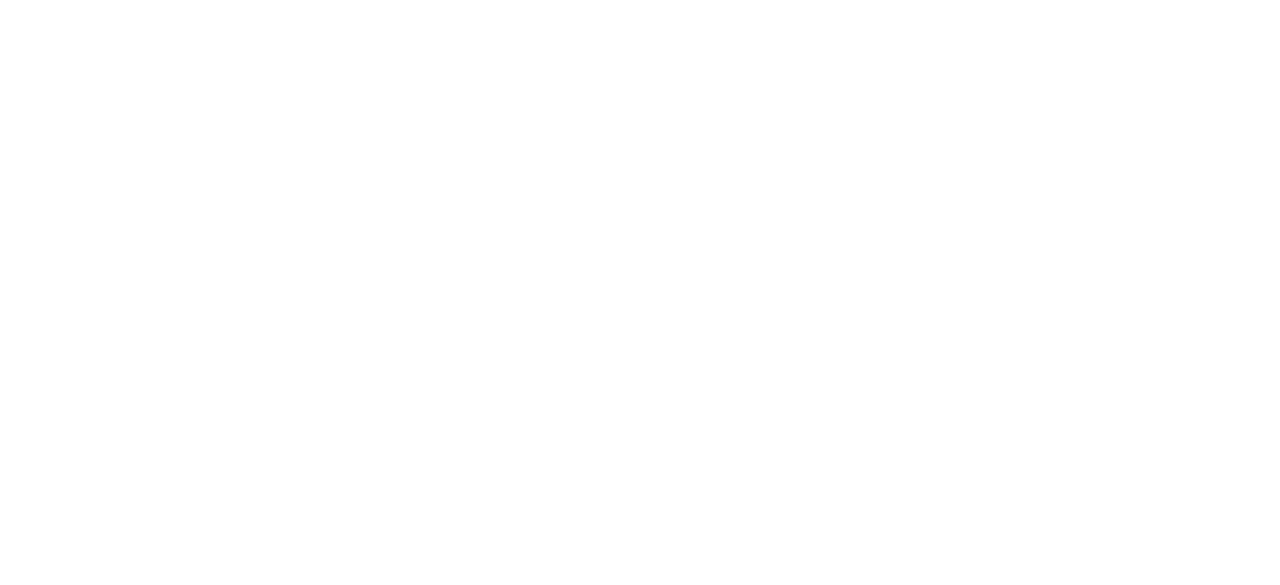
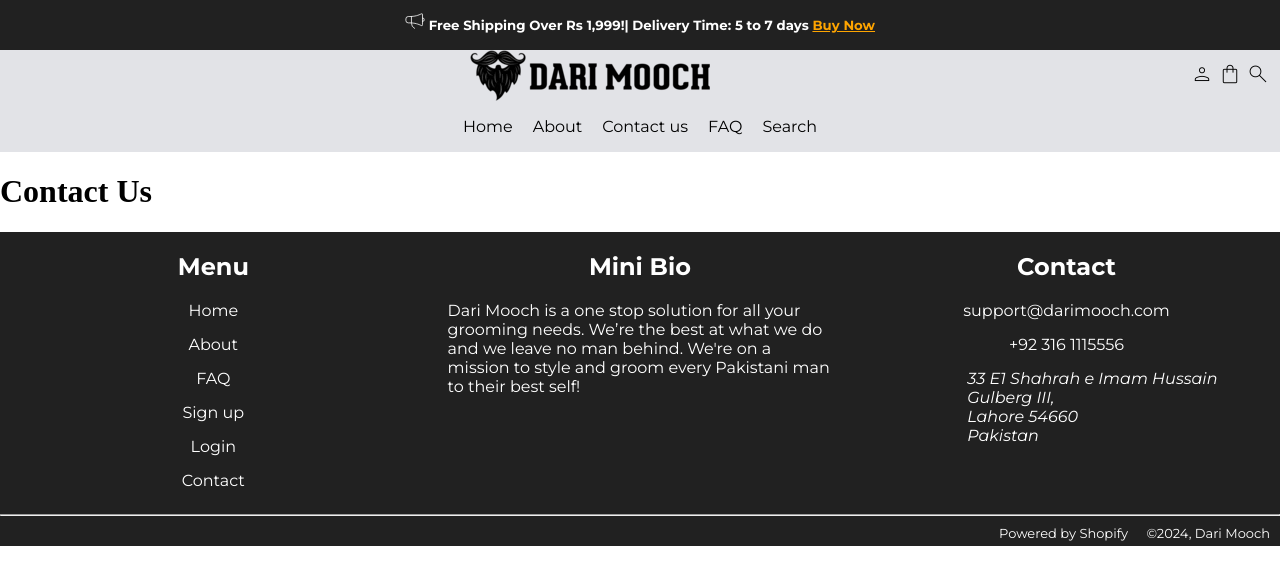
Before and after one commit to MahrZain/python, a Django app: page /contact/ in a window 1280 px wide. Before the commit the part shown is empty. Shown: the top 585 px of the page. Run offline with Django 5.2, Linux system fonts and the light colour scheme.

Commit message:
added header footer on all pages

```diff
--- a/static/css/style.css
+++ b/static/css/style.css
@@ -79,3 +79,124 @@ body {
   margin: 5px;
   padding: 5px;
 }
+@import url("https://fonts.googleapis.com/css2?family=Montserrat&display=swap");
+* {
+  margin-left: 0;
+  margin-right: 0;
+  padding-left: 0;
+  padding-right: 0;
+}
+
+.primary-footer {
+  margin-top: 10px;
+  background-color: #212121;
+  height: auto;
+  width: 100%;
+  color: white;
+  font-family: "Montserrat", sans-serif;
+  font-optical-sizing: auto;
+  font-weight: 400;
+  display: flex;
+  font-style: normal;
+}
+.footer-nav1 {
+  background-color: #212121;
+  width: 33.33%;
+}
+.footer-nav1 h2 {
+  text-align: center;
+  text-decoration: none;
+  color: white;
+}
+.footer-nav1 ul li {
+  list-style-type: none;
+  text-align: center;
+  text-decoration: none;
+  color: white;
+  margin: 15px;
+}
+.footer-nav1 ul li a {
+  list-style-type: none;
+  list-style: none;
+  text-decoration: none;
+  color: white;
+}
+
+.footer-nav2 {
+  background-color: #212121;
+  width: 33.33%;
+}
+.footer-nav2 h2 {
+  text-align: center;
+  text-decoration: none;
+  color: white;
+}
+.footer-nav2 p {
+  padding-left: 65px;
+  margin-left: 91px;
+  margin: 10px;
+  padding-inline: 11px;
+  font-family: "Montserrat", sans-serif;
+  font-optical-sizing: auto;
+  font-weight: 400;
+  display: flex;
+  font-style: normal;
+}
+
+.footer-nav2 ul li {
+  list-style-type: none;
+  text-align: center;
+  text-decoration: none;
+  color: white;
+}
+.footer-nav2 ul li a {
+  list-style-type: none;
+  list-style: none;
+  text-decoration: none;
+  color: white;
+}
+
+.footer-nav3 {
+  background-color: #212121;
+  width: 33.33%;
+}
+.footer-nav3 h2 {
+  text-align: center;
+  text-decoration: none;
+  color: white;
+}
+.footer-nav3 a {
+  margin: 15px;
+  display: block;
+  list-style-type: none;
+  text-align: center;
+  text-decoration: none;
+  color: white;
+}
+.footer-nav3 address {
+  padding-left: 114px;
+}
+.hr {
+  height: 40px;
+  width: 100%;
+  background-color: #212121;
+  display: inline-block;
+}
+.copy-right {
+  float: right;
+}
+.copy-right a {
+  text-decoration: none;
+  color: white;
+  font-size: small;
+  font-family: "Montserrat", sans-serif;
+  font-optical-sizing: auto;
+  font-weight: 400;
+  font-style: normal;
+}
+.copy-right :first-child {
+  margin-right: 15px;
+}
+.copy-right a:nth-child(2) {
+  margin-right: 10px;
+}
--- a/templates/contact.html
+++ b/templates/contact.html
@@ -1,11 +1,3 @@
-<!DOCTYPE html>
-<html lang="en">
-<head>
-    <meta charset="UTF-8">
-    <meta name="viewport" content="width=device-width, initial-scale=1.0">
-    <title>Document</title>
-</head>
-<body>
-
-</body>
-</html>
+{% include 'header.html'%}
+<main><h1>Contact Us</h1></main>
+{% include 'footer.html'%}
--- /dev/null
+++ b/templates/footer.html
@@ -0,0 +1,58 @@
+{%load static%}
+<!DOCTYPE html>
+<html lang="en">
+
+<head>
+    <meta charset="UTF-8">
+    <link rel="stylesheet" href="{%static 'css/style.css'%}">
+    <meta name="viewport" content="width=device-width, initial-scale=1.0">
+    <link rel="stylesheet" href="https://cdnjs.cloudflare.com/ajax/libs/font-awesome/6.5.2/css/all.min.css"
+        integrity="sha512-SnH5WK+bZxgPHs44uWIX+LLJAJ9/2PkPKZ5QiAj6Ta86w+fsb2TkcmfRyVX3pBnMFcV7oQPJkl9QevSCWr3W6A=="
+        crossorigin="anonymous" referrerpolicy="no-referrer" />
+</head>
+
+<body>
+    <footer>
+        <div class="main-site-Wrapper">
+            <div class="primary-footer">
+                <div class="footer-nav1">
+                    <h2>Menu</h2>
+                    <ul>
+                        <li><a href="{% url 'home' %}">Home</a></li>
+                        <li><a href="{% url 'about' %}">About</a></li>
+                        <li><a href="">FAQ</a></li>
+                        <li><a href="">Sign up</a></li>
+                        <li><a href="">Login</a></li>
+                        <li><a href="{% url 'contact' %}">Contact</a></li>
+                    </ul>
+                </div>
+                <div class="footer-nav2">
+                    <h2>Mini Bio</h2>
+                    <p>Dari Mooch is a one stop solution for all your grooming needs. We’re the best at what we do and
+                        we leave no man behind. We're on a mission to style and groom every Pakistani man to their best
+                        self!</p>
+                </div>
+                <div class="footer-nav3">
+                    <h2>Contact</h2>
+                    <a href="mailto: support@darimooch.com"> support@darimooch.com </a>
+                    <a href="https://wa.me/+92 316 1115556">+92 316 1115556</a>
+                    <address>33 E1 Shahrah e Imam Hussain Gulberg III,<br>
+                        Lahore
+                        54660 <br>Pakistan</address>
+
+                </div>
+
+
+            </div>
+        </div>
+        <div class="hr">
+            <hr>
+            <div class="copy-right">
+                <a href="">Powered by Shopify </a>
+                <a href="">&copy2024, Dari Mooch</a>
+            </div>
+        </div>
+    </footer>
+</body>
+
+</html>
--- a/templates/index.html
+++ b/templates/index.html
@@ -1,3 +1,4 @@
 <!-- {%load static%} -->
 {% include 'header.html'%}
-<main></main>
+<main><h1>Home</h1></main>
+{% include 'footer.html'%}
```
Also changed, not shown: templates/about.html (+3 -11 lines), templates/login.html (+3 -11 lines).
